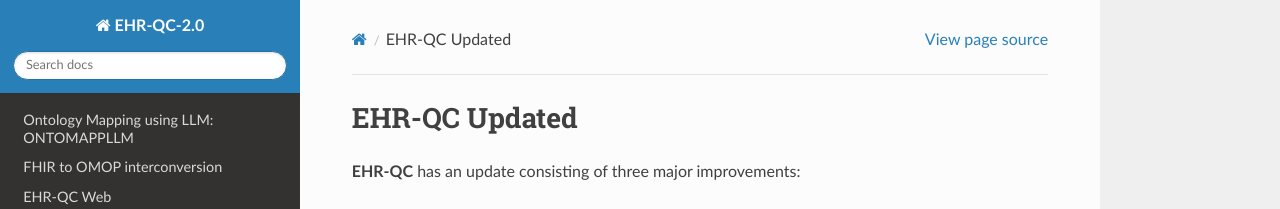
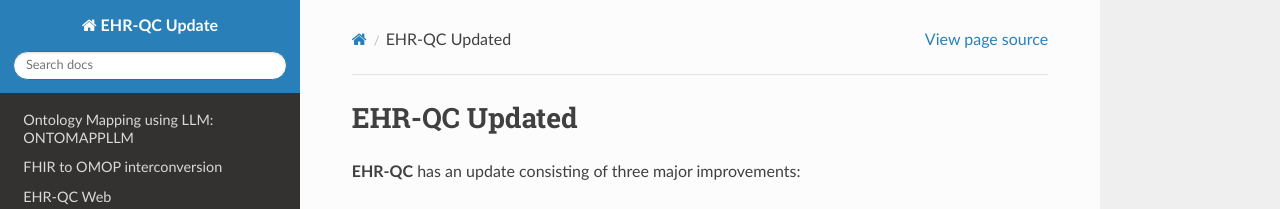
Before and after one commit to ryashpal/ehr-qc-2.0-tutorial, a Sphinx documentation site: the page built from docs/source/index.rst, in a window 1280 px wide. Shown: the top 209 px of the page. Built offline with Sphinx 7.4.7 and the Read the Docs theme 3.1.0, drawn with Linux system fonts in a browser that asks for light colours.

Commit message:
Update project name in Sphinx configuration

```diff
--- a/docs/source/conf.py
+++ b/docs/source/conf.py
@@ -2,7 +2,7 @@
 
 # -- Project information
 
-project = 'EHR-QC-2.0'
+project = 'EHR-QC Update'
 copyright = '2023, Dr. Sonika Tyagi'
 author = 'Yashpal Ramakrishnaiah'
 
```
